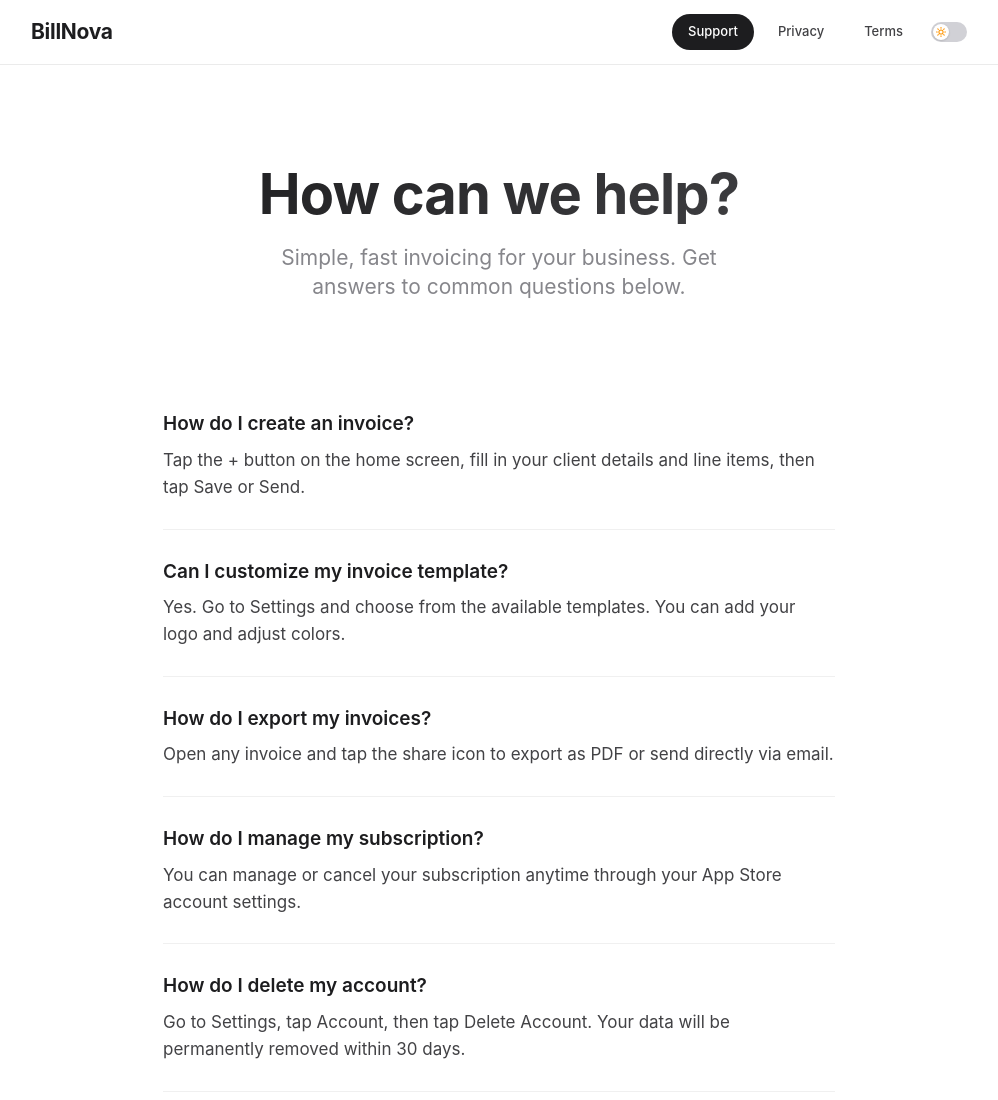
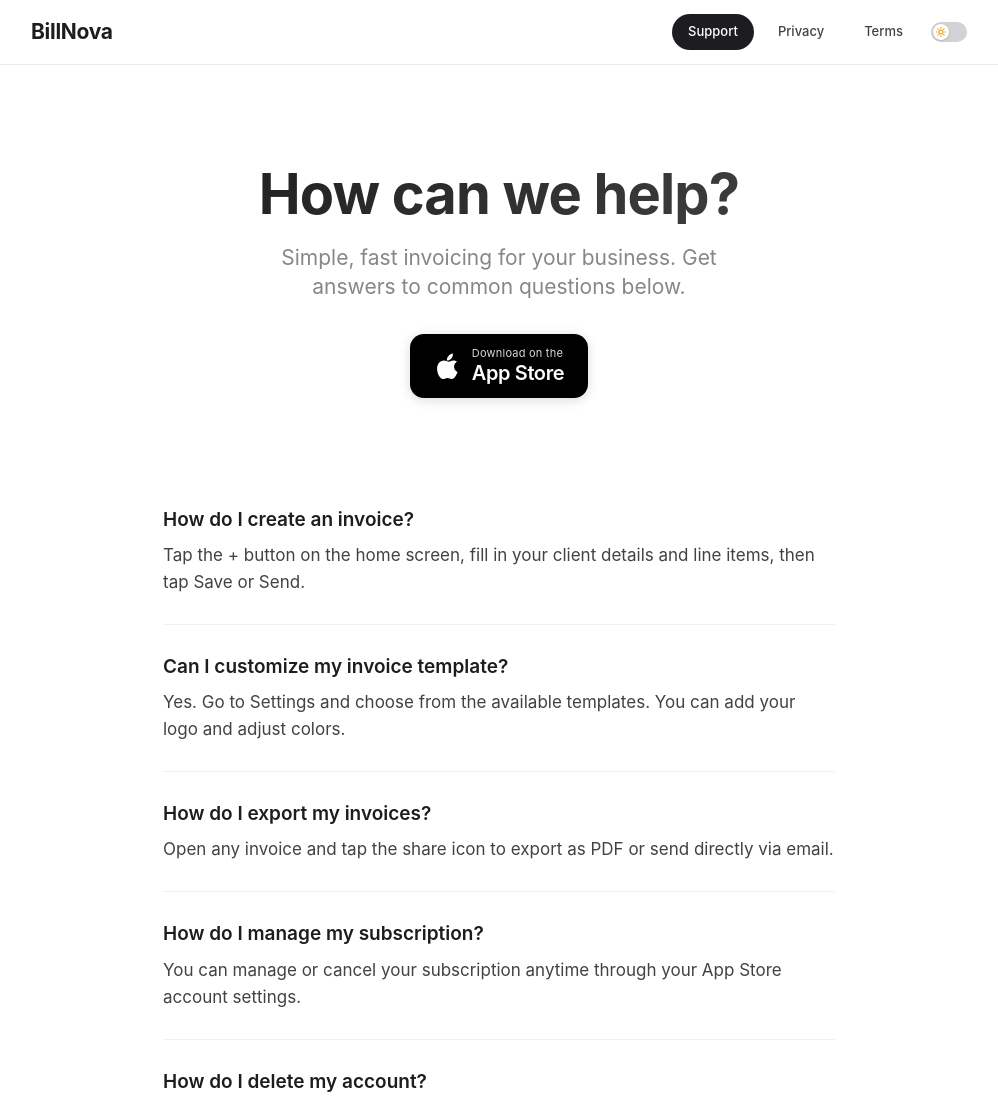
Before and after one commit to SalimAlbadix/billnova, a plain HTML site: page index.html in a window 1280 px wide. Shown: the top 1100 px of the page, without its empty margins (141-1139 px from the left). Drawn offline with Linux system fonts and the light colour scheme.

Commit message:
Add App Store download button to hero section

```diff
--- a/index.html
+++ b/index.html
@@ -29,6 +29,13 @@
   <div class="hero fade-in">
     <h1 data-i18n="heroTitle">How can we help?</h1>
     <p data-i18n="heroSub">Simple, fast invoicing for your business. Get answers to common questions below.</p>
+    <a href="https://apps.apple.com/us/app/invoice-maker-billnova/id6761393716" class="appstore-btn" target="_blank" rel="noopener" aria-label="Download BillNova on the App Store">
+      <svg class="apple-logo" xmlns="http://www.w3.org/2000/svg" viewBox="0 0 814 1000"><path d="M788.1 340.9c-5.8 4.5-108.2 62.2-108.2 190.5 0 148.4 130.3 200.9 134.2 202.2-.6 3.2-20.7 71.9-68.7 141.9-42.8 61.6-87.5 123.1-155.5 123.1s-85.5-39.5-164-39.5c-76 0-103.7 40.8-165.9 40.8s-105-42.4-150.3-109.2c-46.3-69.3-84.9-181.1-84.9-287.8 0-206.9 135.7-315.9 269-315.9 69.6 0 127.7 45.9 170.1 45.9 40.8 0 106.2-48.3 185.3-48.3 29.9 0 108.2 2.6 168.1 71.9zm-214.2-130c36.4-43.1 62.3-103.1 62.3-163.1 0-8.4-.6-16.9-2-24.7-59.4 2.3-128.9 39.5-170.1 88.8-32.5 36.8-63 96.8-63 157.4 0 9 1.3 17.9 2 20.7 3.9.6 10.4 1.3 16.9 1.3 53.5 0 119.6-35.5 154-80.4z"/></svg>
+      <span class="appstore-text">
+        <span class="appstore-sub">Download on the</span>
+        <span class="appstore-main">App Store</span>
+      </span>
+    </a>
   </div>
 
   <div class="content">
--- a/style.css
+++ b/style.css
@@ -292,6 +292,70 @@ nav a.active {
   text-decoration: none;
 }
 
+/* App Store button */
+.appstore-btn {
+  display: inline-flex;
+  align-items: center;
+  gap: 12px;
+  background: #000;
+  color: #fff;
+  padding: 13px 24px;
+  border-radius: 14px;
+  text-decoration: none;
+  margin-top: 32px;
+  transition: transform 0.3s cubic-bezier(0.4, 0, 0.2, 1), box-shadow 0.3s ease, background 0.3s ease;
+  box-shadow: 0 2px 12px rgba(0, 0, 0, 0.15);
+}
+
+.appstore-btn:hover {
+  transform: scale(1.04);
+  box-shadow: 0 8px 30px rgba(0, 0, 0, 0.22);
+  background: #1a1a1a;
+  text-decoration: none;
+}
+
+.apple-logo {
+  width: 26px;
+  height: 26px;
+  fill: #fff;
+  flex-shrink: 0;
+}
+
+.appstore-text {
+  display: flex;
+  flex-direction: column;
+  text-align: left;
+  line-height: 1.2;
+}
+
+.appstore-sub {
+  font-size: 11px;
+  font-weight: 400;
+  letter-spacing: 0.02em;
+  opacity: 0.85;
+}
+
+.appstore-main {
+  font-size: 20px;
+  font-weight: 600;
+  letter-spacing: -0.02em;
+}
+
+[data-theme="dark"] .appstore-btn {
+  background: #f5f5f7;
+  color: #000;
+  box-shadow: 0 2px 12px rgba(0, 0, 0, 0.4);
+}
+
+[data-theme="dark"] .appstore-btn:hover {
+  background: #e0e0e5;
+  box-shadow: 0 8px 30px rgba(0, 0, 0, 0.5);
+}
+
+[data-theme="dark"] .apple-logo {
+  fill: #000;
+}
+
 /* Section divider */
 .section-break {
   width: 100%;
```
